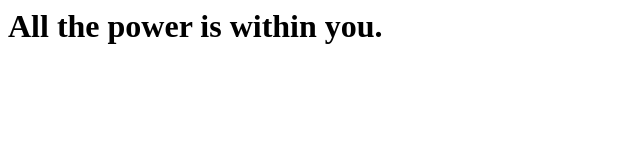
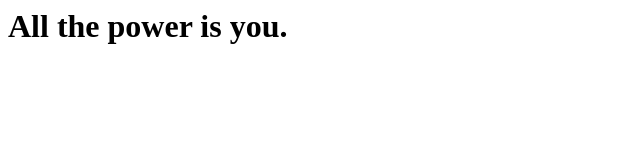
Before and after one commit to simanta-limbu/firstgitrepo, a plain HTML site: page index.html in a window 1280 px wide. Shown: the whole page, without its empty margins (0-640 px from the left). Drawn offline with Linux system fonts and the light colour scheme.

Commit message:
testing reverting a commited change

```diff
--- a/index.html
+++ b/index.html
@@ -1,5 +1,5 @@
 <html>
 <body>
-<h1> All the power is within you. </h>
+<h1> All the power is you. </h>
 </body>
 </html>
```
